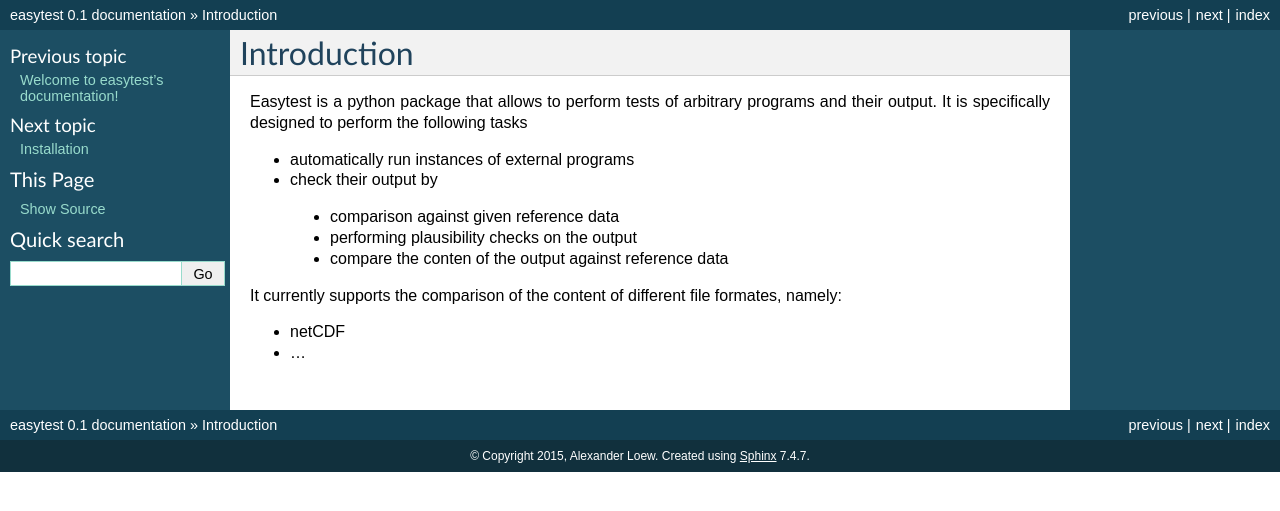
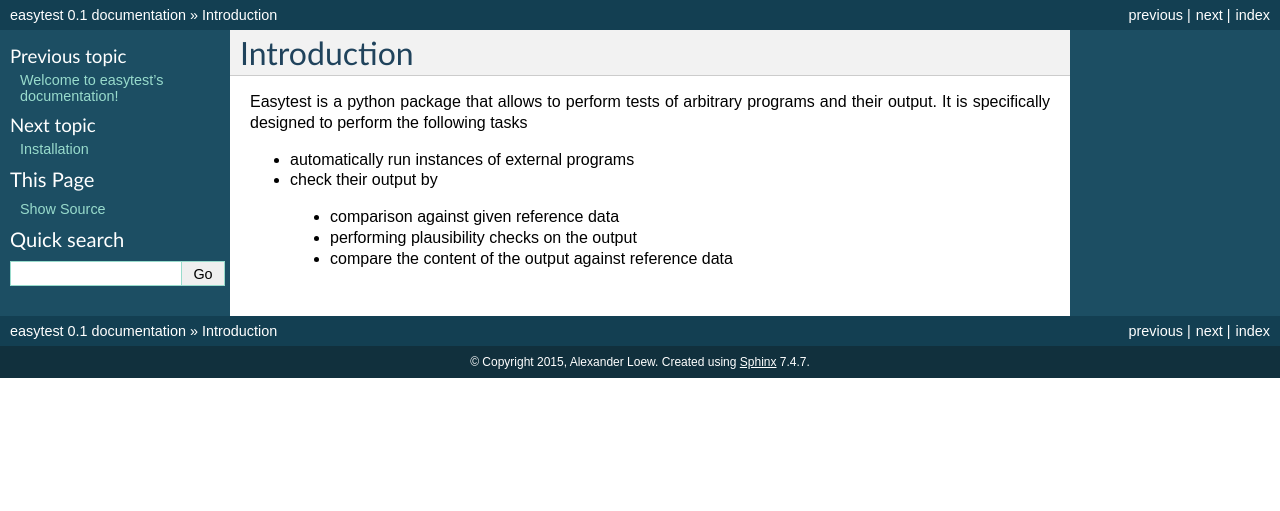
Before and after one commit to pygeo/easytest, a Sphinx documentation site: the page built from docs/source/introduction.rst, in a window 1280 px wide. Shown: the top 511 px of the page. Built offline with Sphinx 7.4.7, drawn with Linux system fonts in a browser that asks for light colours.

Commit message:
changed intro

```diff
--- a/docs/source/introduction.rst
+++ b/docs/source/introduction.rst
@@ -7,9 +7,4 @@ Easytest is a python package that allows to perform tests of arbitrary programs
 * check their output by
  - comparison against given reference data
  - performing plausibility checks on the output
- - compare the conten of the output against reference data
-
-It currently supports the comparison of the content of different file formates, namely:
-
-* netCDF
-* ...
+ - compare the content of the output against reference data
```
